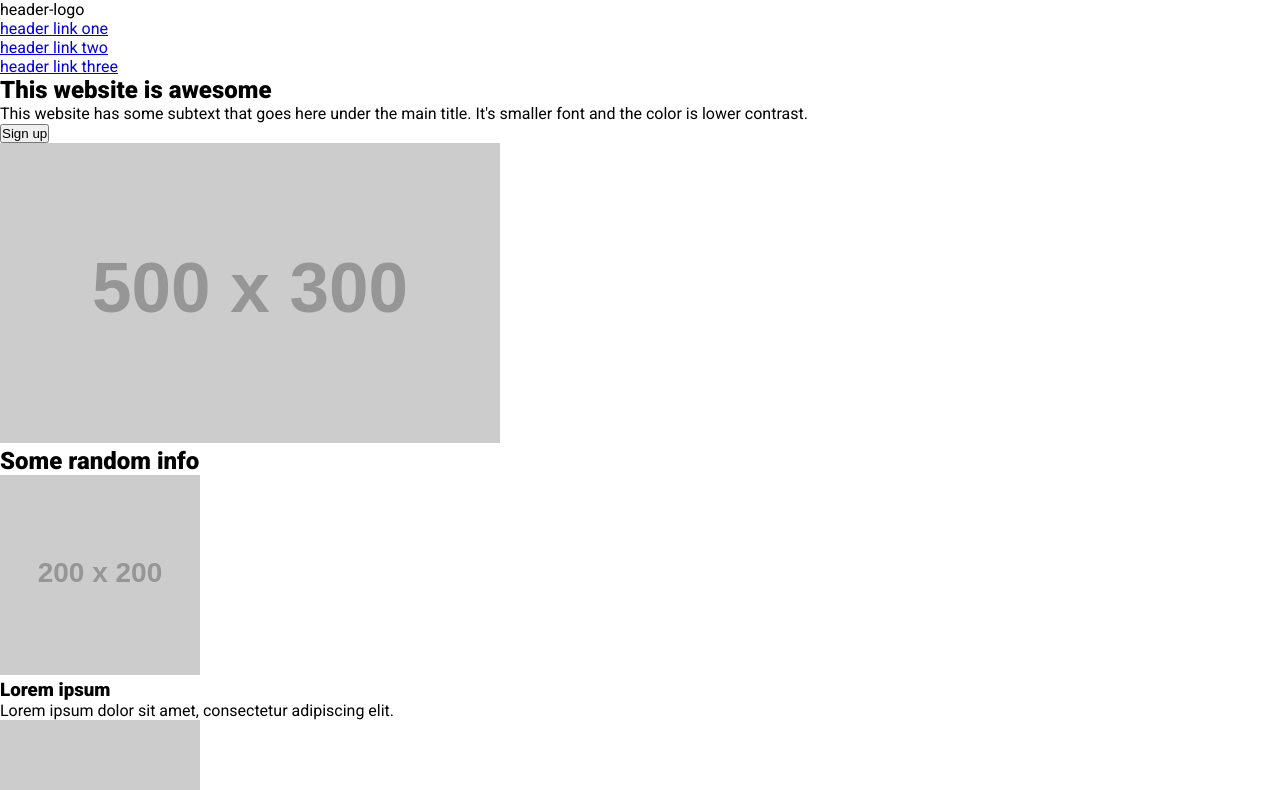
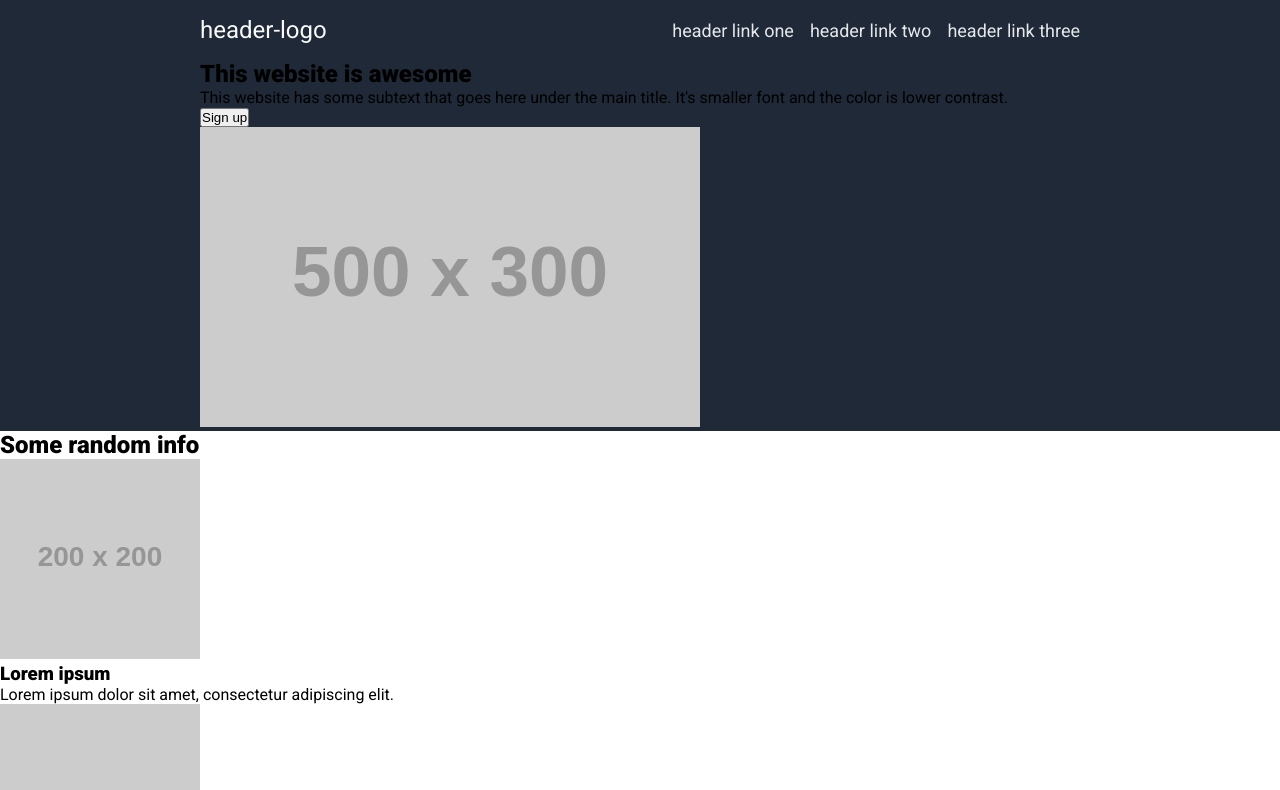
Before and after one commit to Angel-Juano/odin-landing-page, a plain HTML site: page index.html in a window 1280 px wide. Shown: the top 790 px of the page. Drawn offline with Linux system fonts and the light colour scheme; placeholder pictures from the web are drawn by us.

Commit message:
Add hero wrapper and header design

```diff
--- a/style.css
+++ b/style.css
@@ -7,3 +7,32 @@
 body {
   font-family: 'Roboto', sans-serif;
 }
+
+.hero-wrapper {
+  background-color: #1F2937;
+  padding: 0 200px;
+}
+
+header {
+  display: flex;
+  justify-content: space-between;
+  align-items: center;
+  padding: 16px 0;
+}
+
+.logo {
+  font-size: 24px;
+  color: #F9FAF8;
+}
+
+.links {
+  display: flex;
+  gap: 16px;
+  list-style: none;
+}
+
+.links a {
+  font-size: 18px;
+  color: #E5E7EB;
+  text-decoration: none;
+}
```
